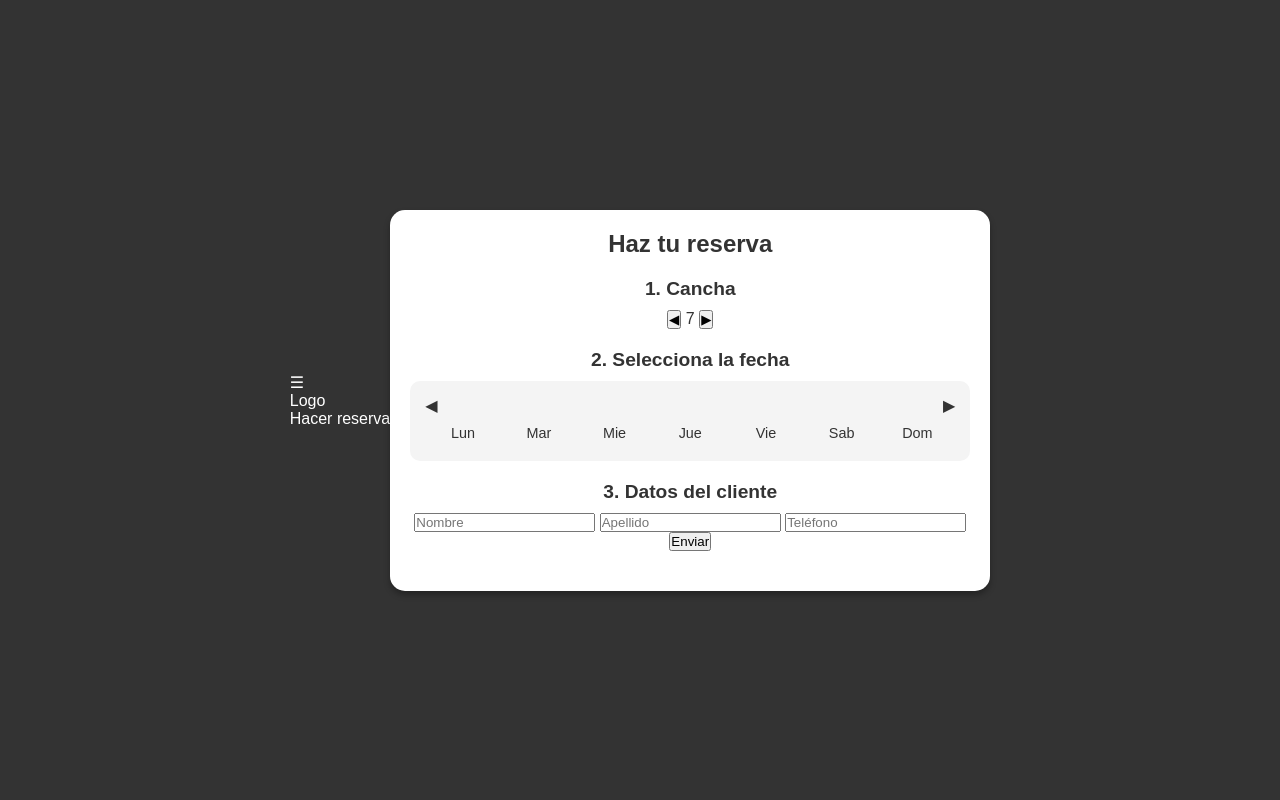
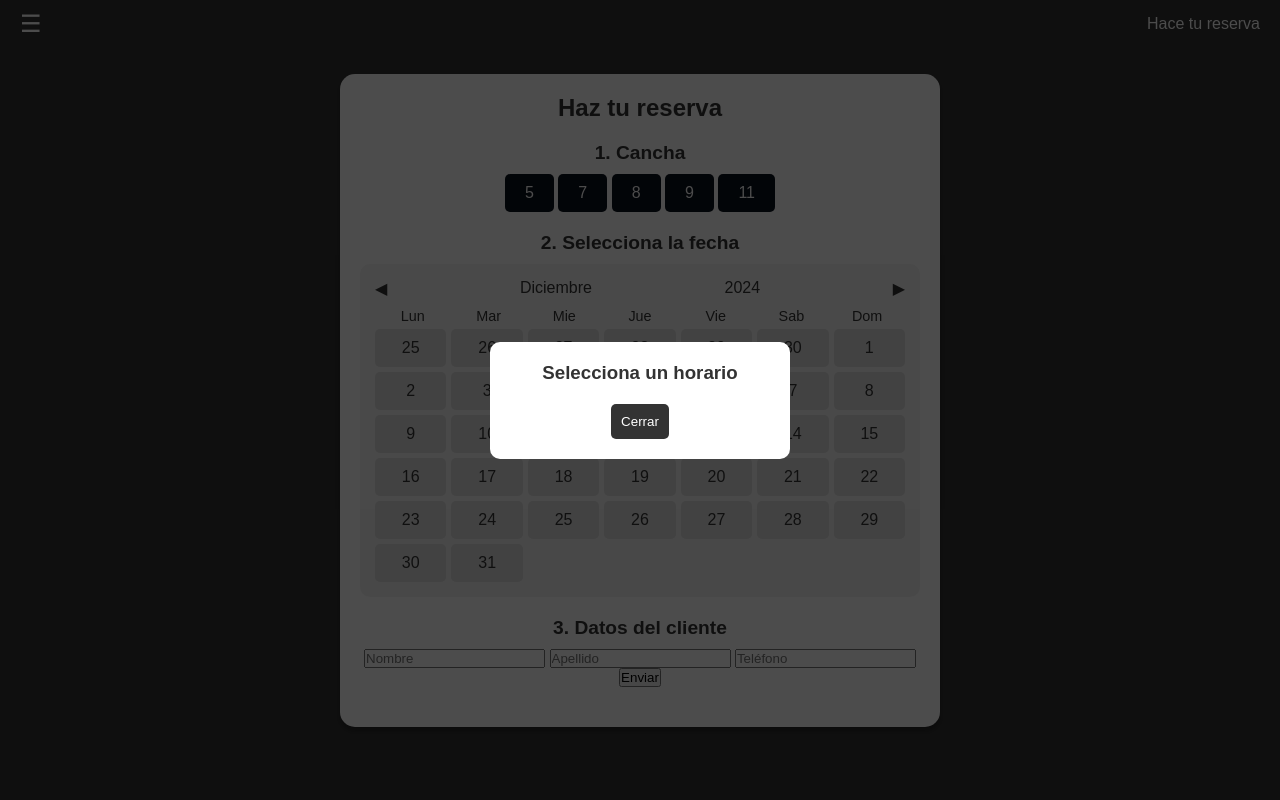
Before and after one commit to felifernandezz/Proyecto-Canchas, a Flask app: template Sistema Canchas Futbol/templates/calendario_reserva.html in a window 1280 px wide. Run offline with Flask 3, Linux system fonts and the light colour scheme; the template is opened without the code that fills it, so the values that code supplies are empty; parts of the project's set-up code (start-up, migrations or seed data) failed here and were passed over.

Commit message:
12-12-24

```diff
--- a/Sistema Canchas Futbol/static/Calendario.js
+++ b/Sistema Canchas Futbol/static/Calendario.js
@@ -1,7 +1,4 @@
-const months = [
-  'Enero', 'Febrero', 'Marzo', 'Abril', 'Mayo', 'Junio',
-  'Julio', 'Agosto', 'Septiembre', 'Octubre', 'Noviembre', 'Diciembre'
-];
+let monthNames = ['Enero', 'Febrero', 'Marzo', 'Abril', 'Mayo', 'Junio', 'Julio', 'Agosto', 'Septiembre', 'Octubre', 'Noviembre', 'Diciembre'];
 
 let currentDate = new Date();
 let currentDay = currentDate.getDate();
@@ -86,3 +83,34 @@
     year.textContent = currentYear.toString();
     writeMonth(monthNumber);
 }
+
+//popup funct
+
+document.querySelectorAll('.calendar__date').forEach(day => {
+    day.addEventListener('click', () => openPopup(day.textContent));
+  });
+
+function openPopup(day) {
+    const popup = document.getElementById('popup');
+    const timeSlots = document.getElementById('time-slots');
+    timeSlots.innerHTML = ''; //Limpia los horarios previos
+
+    //Genera los horarios desde las 12:00 hasta 22:00
+    for (let hour = 12; hour <= 22; hour++){
+        const timeButton = document.createElement('button');
+        timeButton.textContent = `${hour}:00`;
+        timeButton.addEventListener('click', () => {
+            alert(`Reserva confirmada para el dia ${day} a las ${hour}:00`);
+            closePopup();
+        });
+        timeSlots.appendChild(timeButton);
+    }
+    popup.classList.remove('hidden');
+}
+
+document.getElementById('close-popup').addEventListener('click', closePopup);
+
+function closePopup(){
+    const popup = document.getElementById('popup');
+    popup.classList.add('hidden');
+}
--- a/Sistema Canchas Futbol/static/calendario_reserva.css
+++ b/Sistema Canchas Futbol/static/calendario_reserva.css
@@ -3,6 +3,24 @@
   box-sizing: border-box;
   margin: 0;
   padding: 0;
+}
+
+header {
+  display: flex;
+  justify-content: space-between;
+  align-items: center;
+  position: absolute;
+  top: 0;
+  left: 0;
+  width: 100%;
+  padding: 10px 20px;
+  background-color: #333;
+  color: #fff;
+  z-index: 10;
+}
+
+.menu-icon {
+  font-size: 1.5rem;
 }
 
 body {
@@ -24,6 +42,28 @@
   max-width: 600px;
   box-shadow: 0 4px 6px rgba(0, 0, 0, 0.3);
   text-align: center;
+}
+
+.court-buttons {
+  display: flex;
+  gap: 10px;
+  justify-content: center;
+  margin-top: 10px;
+}
+
+.court-button {
+  padding: 10px 20px;
+  font-size: 16px;
+  background-color: #08101a;
+  color: white;
+  border: none;
+  border-radius: 5px;
+  cursor: pointer;
+  transition: background-color 0.3s;
+}
+
+.court-button:hover {
+  background-color: #0056b3;
 }
 
 h1 {
@@ -122,6 +162,9 @@
   cursor: not-allowed;
 }
 
+.calendar__empty {
+  visibility: hidden;
+}
 /* Formulario */
 .form {
   display: flex;
@@ -158,3 +201,91 @@
   text-align: left;
   margin-top: 10px;
 }
+
+
+.social-media {
+  display: flex;
+  gap: 15px; /* Espaciado entre los iconos */
+  justify-content: center;
+}
+
+.social-media a {
+  display: inline-block;
+  width: 40px;
+  height: 40px;
+}
+
+.social-media img {
+  width: 100%;
+  height: 100%;
+  object-fit: cover;
+  transition: transform 0.3s ease, filter 0.3s ease;
+}
+
+/* Efecto hover */
+.social-media a:hover img {
+  transform: scale(1.1);
+  filter: brightness(0.8);
+}
+
+
+.popup {
+  position: fixed;
+  top: 0;
+  left: 0;
+  width: 100%;
+  height: 100%;
+  background: rgba(0, 0, 0, 0.7);
+  display: flex;
+  justify-content: center;
+  align-items: center;
+  z-index: 20;
+}
+
+.popup.hidden {
+  display: none;
+}
+
+.popup-content {
+  background: #fff;
+  padding: 20px;
+  border-radius: 10px;
+  text-align: center;
+  color: #333;
+  width: 300px;
+}
+
+.time-slots {
+  display: grid;
+  grid-template-columns: repeat(2, 1fr);
+  gap: 10px;
+  margin-top: 10px;
+}
+
+.time-slots button {
+  padding: 10px;
+  background-color: #08101a;
+  color: white;
+  border: none;
+  border-radius: 5px;
+  cursor: pointer;
+  transition: background-color 0.3s;
+}
+
+.time-slots button:hover {
+  background-color: #0056b3;
+}
+
+.close-popup {
+  margin-top: 10px;
+  padding: 10px;
+  background-color: #333;
+  color: #fff;
+  border: none;
+  border-radius: 5px;
+  cursor: pointer;
+}
+
+.close-popup:hover {
+  background-color: #555;
+}
--- a/Sistema Canchas Futbol/templates/calendario_reserva.html
+++ b/Sistema Canchas Futbol/templates/calendario_reserva.html
@@ -9,19 +9,28 @@
 <body>
   <header class="header">
     <div class="menu-icon">&#9776;</div>
-    <div class="logo">Logo</div>
-    <div class="make-reservation">Hacer reserva</div>
+    <div class="make-reservation">Hace tu reserva</div>
   </header>
 
   <main class="container">
     <h1>Haz tu reserva</h1>
 
+    <div id="popup" class="popup hideen">
+      <div class="popup-content">
+        <h3>Selecciona un horario</h3>
+        <div id="time-slots" class="time-slots"></div>
+        <button id="close-popup" class="close-popup">Cerrar</button>
+      </div>
+    </div>
+
     <section class="step">
       <h2>1. Cancha</h2>
       <div class="court-selection">
-        <button class="nav-button">&#9664;</button>
-        <span class="court-number">7</span>
-        <button class="nav-button">&#9654;</button>
+        <button class="court-button">5</button>
+        <button class="court-button">7</button>
+        <button class="court-button">8</button>
+        <button class="court-button">9</button>
+        <button class="court-button">11</button>
       </div>
     </section>
 
```
